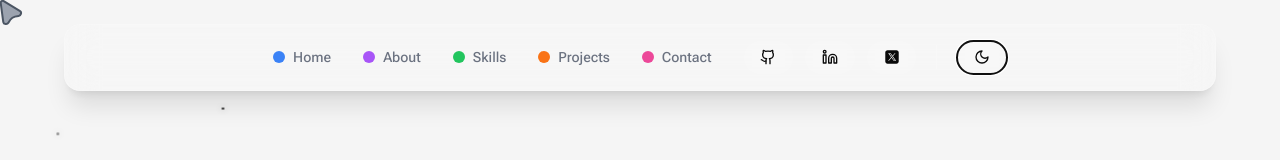
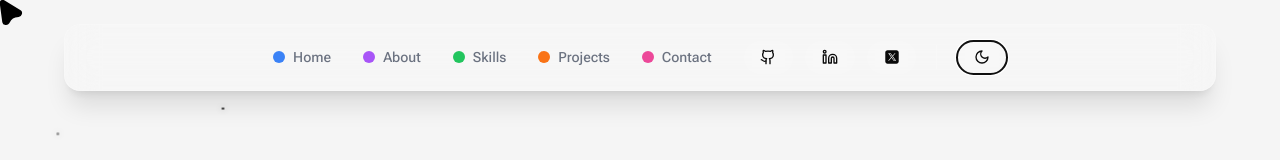
Before and after one commit to ShashwatAnalyst/portfolio.1.0, a React (Vite) app: page / in a window 1280 px wide. Both pictures are taken after a click on the button 982 px from the left and 57 px from the top of the page. Shown: the top 160 px of the page. Built offline with nearby package versions, Linux system fonts and the light colour scheme.

Commit message:
style: update cursor and scroll progress indicator colors for improved visibility - Changed colors to black and white for better contrast in both the CustomCursor and ScrollProgressIndicator components, enhancing the overall user interface in light and dark modes.

```diff
--- a/src/components/core/CustomCursor.tsx
+++ b/src/components/core/CustomCursor.tsx
@@ -45,7 +45,8 @@ const CustomCursor = () => {
         >
             <path
                 d="M20.0995 11.0797L3.72518 1.13204C2.28687 0.258253 0.478228 1.44326 0.704999 3.11083L3.28667 22.0953C3.58333 24.2768 7.33319 24.6415 8.3792 22.7043C9.5038 20.6215 10.8639 18.7382 12.43 17.7122C13.996 16.6861 16.2658 16.1911 18.6244 15.9918C20.8181 15.8063 21.9811 12.2227 20.0995 11.0797Z"
-                className="fill-gray-400 stroke-gray-600 dark:fill-gray-300 dark:stroke-gray-500"
+                className="fill-black stroke-black dark:fill-white dark:stroke-white"
+
             />
         </svg>
     );
--- a/src/components/core/ScrollProgressIndicator.tsx
+++ b/src/components/core/ScrollProgressIndicator.tsx
@@ -24,7 +24,7 @@ const ScrollProgressIndicator = () => {
         <div className="fixed top-0 left-0 w-full h-[6px] bg-transparent z-[9999]">
             <div
                 ref={scrollRef}
-                className="h-full bg-gray-500 transition-all duration-150 ease-out"
+                className="h-full bg-black dark:bg-white transition-all duration-150 ease-out"
             />
         </div>
     );
```
